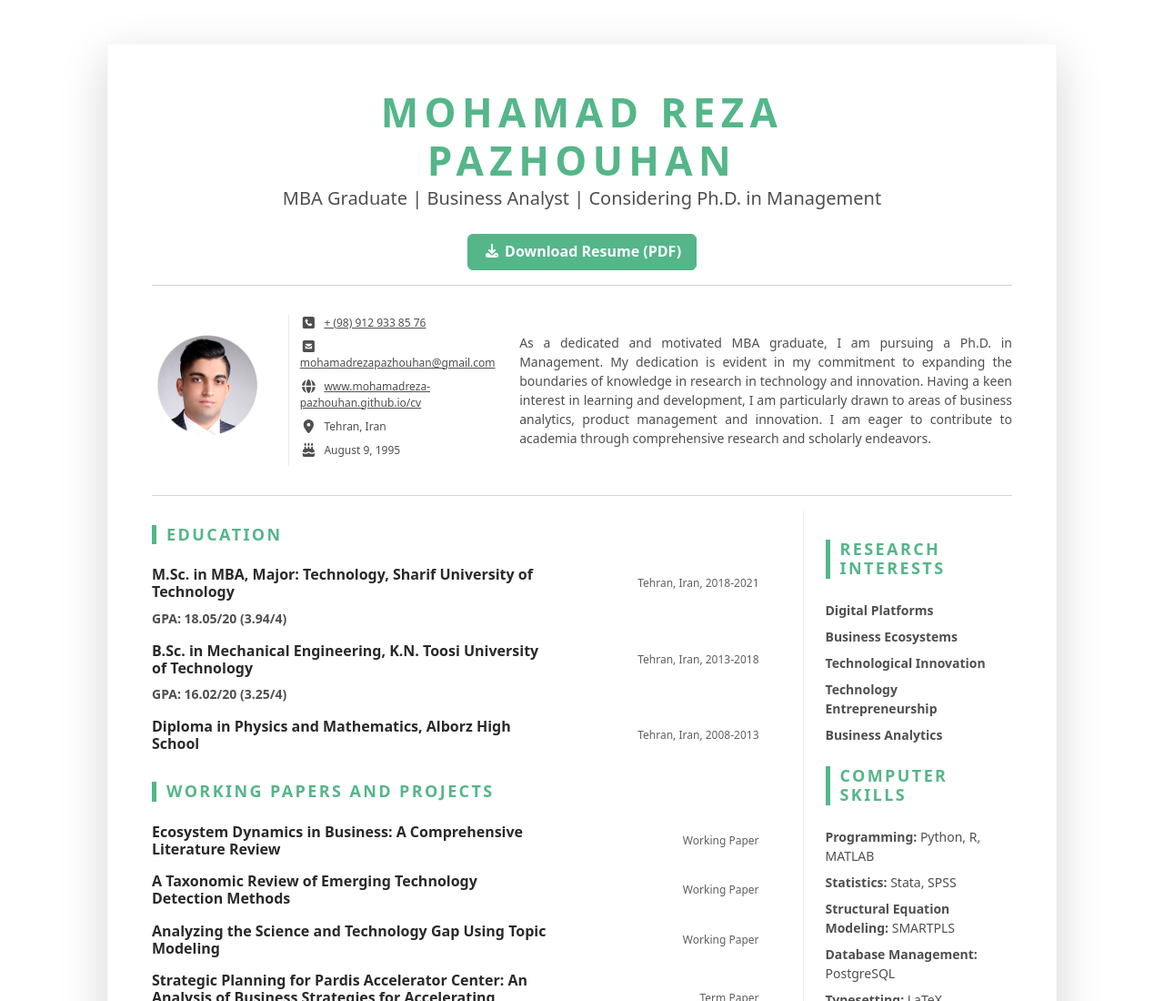
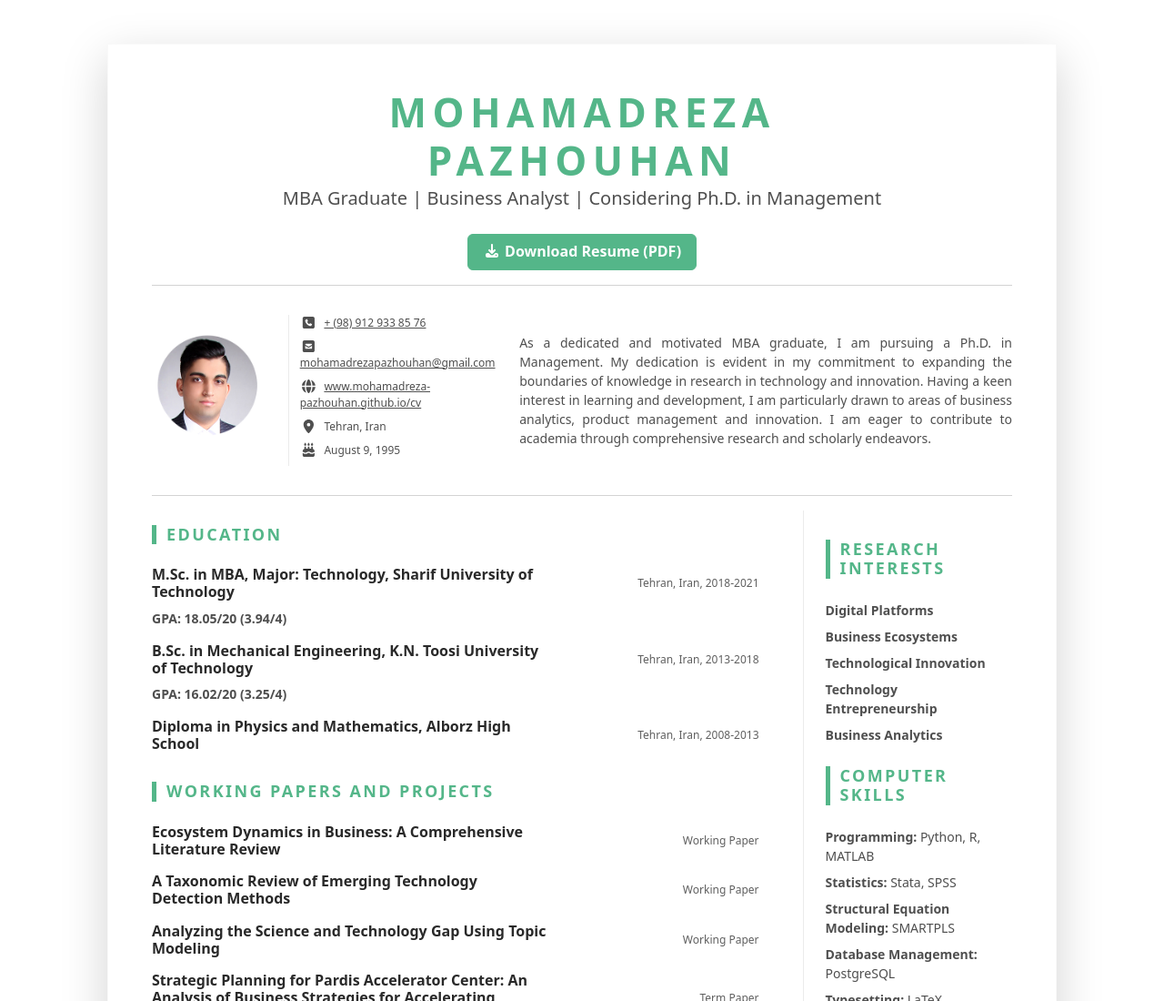
Before and after one commit to mohamadreza-pazhouhan/Mohamad-Reza-Pazhouhan, a plain HTML site: page index.html in a window 1280 px wide. Shown: the top 1100 px of the page at 91% size. Drawn offline with Linux system fonts and the light colour scheme.

Commit message:
Update index.html

```diff
--- a/index.html
+++ b/index.html
@@ -8,7 +8,7 @@
 	<meta http-equiv="X-UA-Compatible" content="IE=edge">
 	<meta name="viewport" content="width=device-width, initial-scale=1.0">
 	<meta name="description" content="">
-	<meta name="author" content="Mohamad Reza Pazhouhan">
+	<meta name="author" content="Mohamadreza Pazhouhan">
 
 	<!-- Google Fonts -->
 	<link href="https://fonts.googleapis.com/css?family=Roboto:300,400,500,700,900" rel="stylesheet">
@@ -32,7 +32,7 @@
 				<div class="resume-header">
 					<div class="row align-items-center">
 						<div class="resume-title col-12 col-md-6 col-lg-8 col-xl-9 mx-auto text-center">
-							<h2 class="resume-name mb-0 text-uppercase">Mohamad Reza Pazhouhan</h2>
+							<h2 class="resume-name mb-0 text-uppercase">Mohamadreza Pazhouhan</h2>
 							<div class="resume-tagline mb-3 mb-md-0">MBA Graduate | Business Analyst | Considering Ph.D. in Management</div>
 						</div><!--//resume-title-->
 
```
